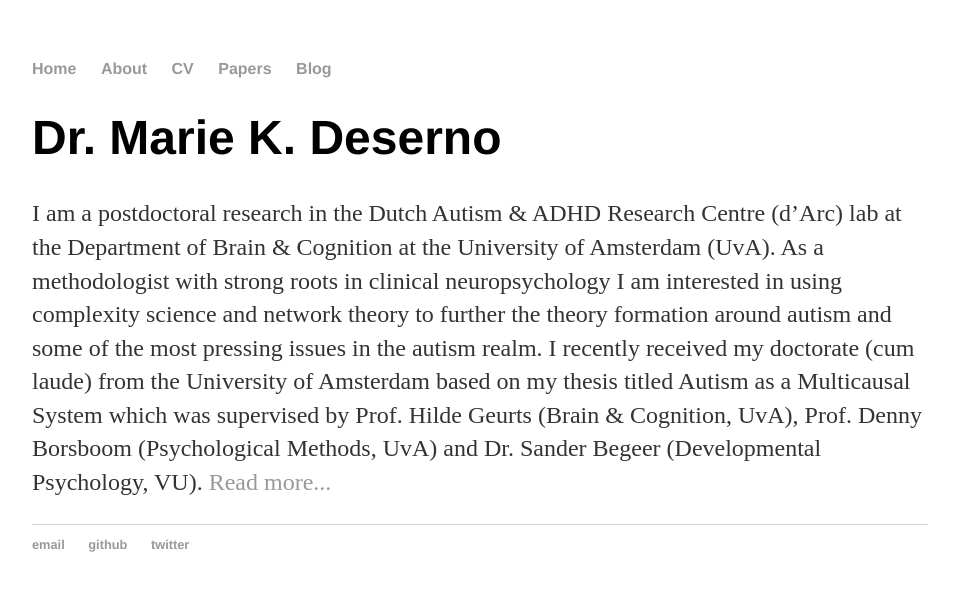
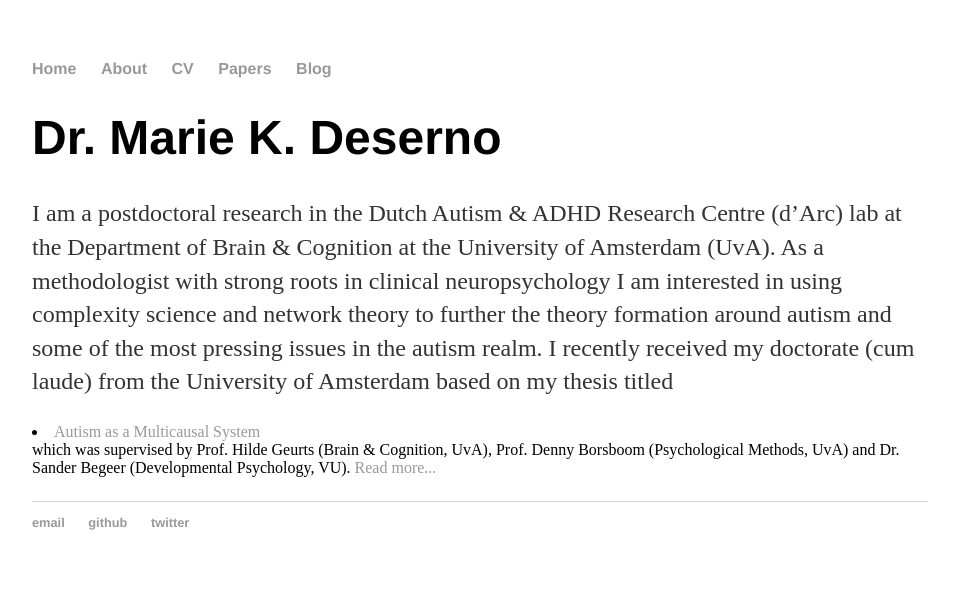
Before and after one commit to MarieDeserno/mariekdeserno.github.io, a Jekyll site: the page built from index.html, in a window 1280 px wide. Shown: the top 591 px of the page, without its empty margins (160-1119 px from the left). Built offline with Jekyll 4.4.1, drawn with Linux system fonts in a browser that asks for light colours.

```diff
--- a/index.html
+++ b/index.html
@@ -8,5 +8,5 @@ title: Marie K. Deserno
 		I am a postdoctoral research in the Dutch Autism & ADHD Research Centre (d’Arc) lab at the Department of Brain & Cognition at the University of Amsterdam (UvA).
 		As a methodologist with strong roots in clinical neuropsychology I am interested in using complexity science and network theory to further the theory formation around autism and some of the most pressing issues in the autism realm.
 		I recently received my doctorate (cum laude) from the University of Amsterdam
-		based on my thesis titled Autism as a Multicausal System which was supervised by Prof. Hilde Geurts (Brain & Cognition, UvA), Prof. Denny Borsboom (Psychological Methods, UvA) and Dr. Sander Begeer (Developmental Psychology, VU). <a href="/about">Read more...</a></p>
+		based on my thesis titled <li><a href="https://dare.uva.nl/search?identifier=a6933d33-58d9-465a-b55f-a3d5d4b0e66c">Autism as a Multicausal System</a></li> which was supervised by Prof. Hilde Geurts (Brain & Cognition, UvA), Prof. Denny Borsboom (Psychological Methods, UvA) and Dr. Sander Begeer (Developmental Psychology, VU). <a href="/about">Read more...</a></p>
 </div><!-- /.blurb -->
```
